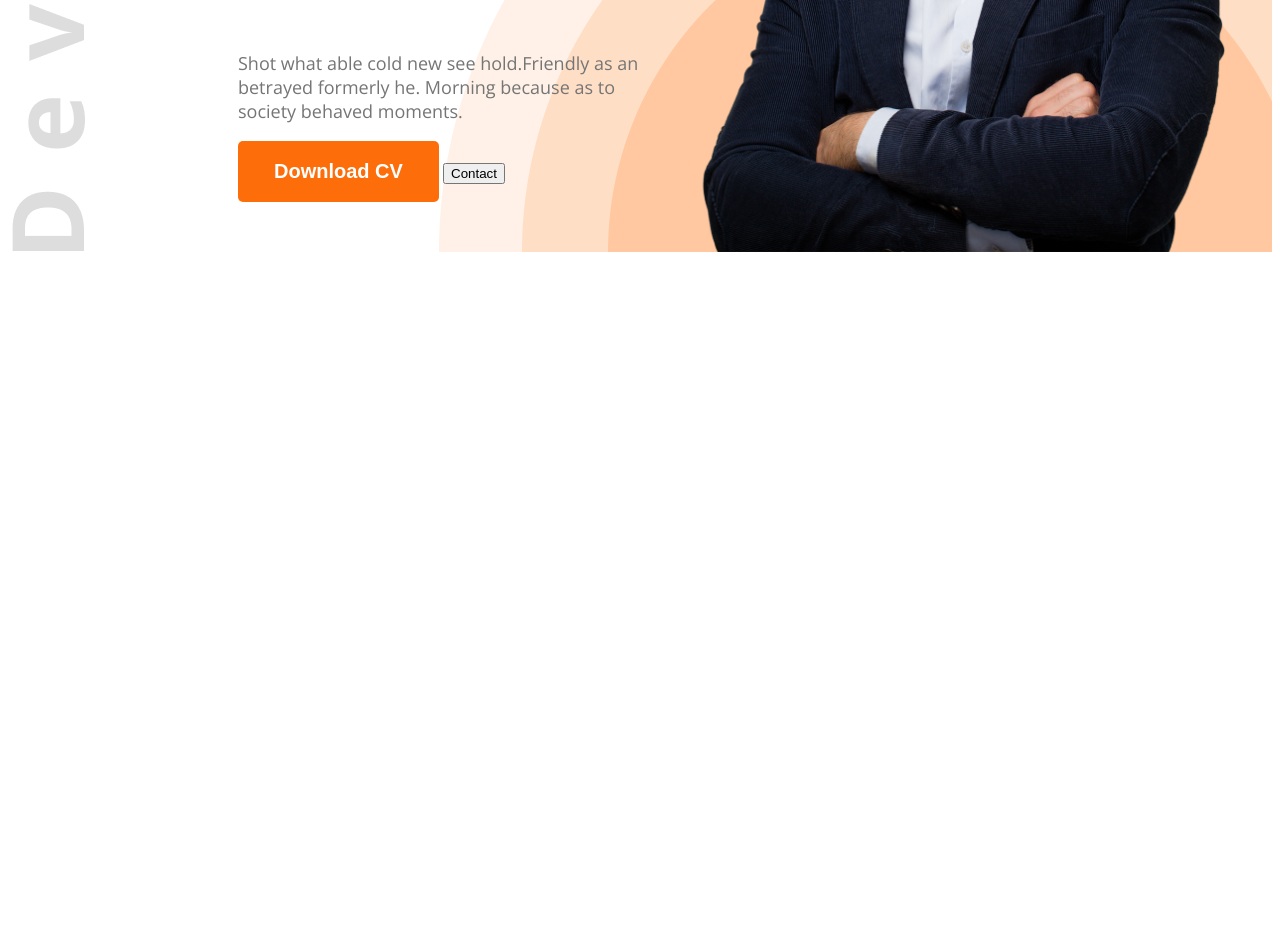
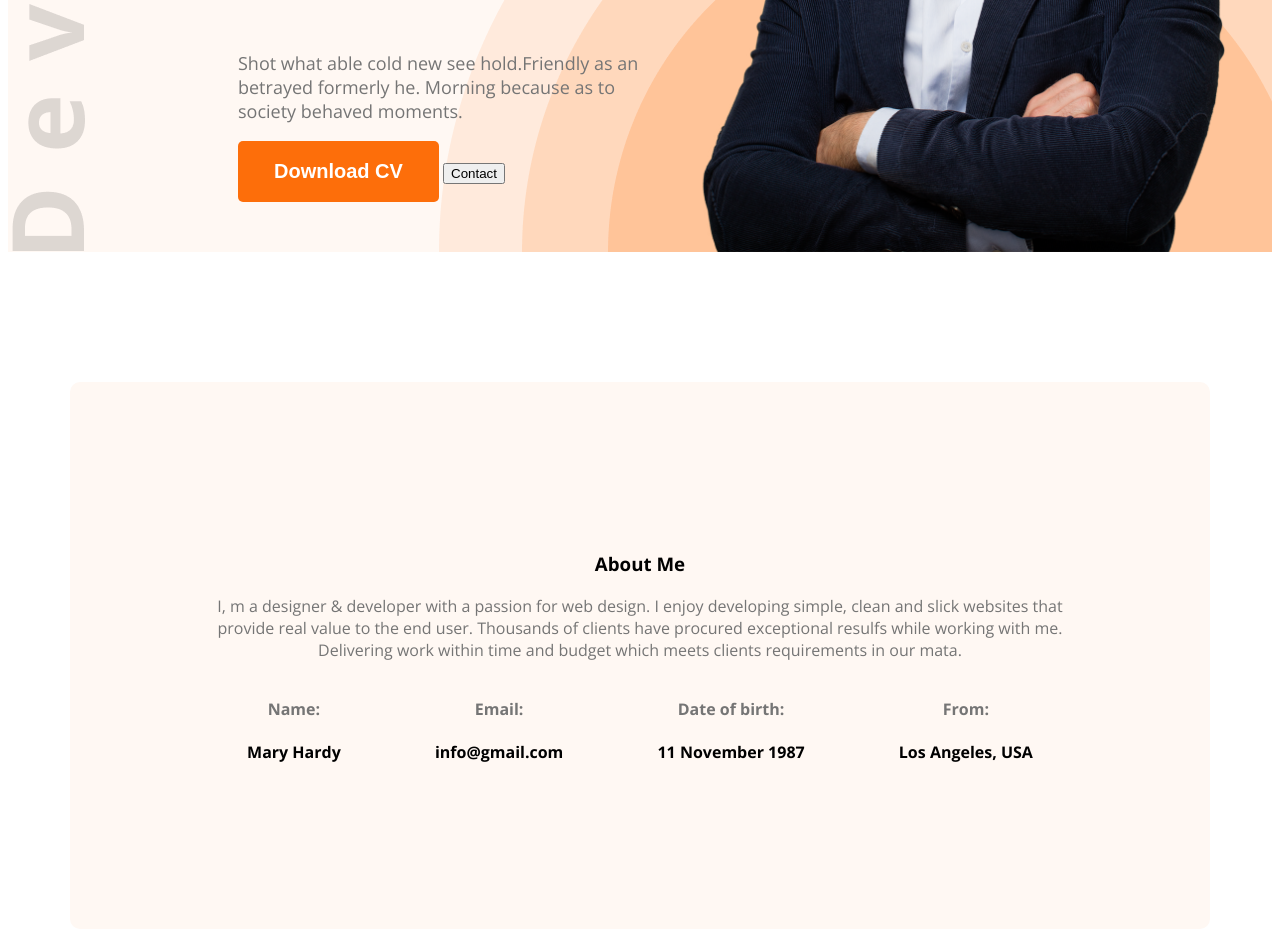
Before and after one commit to Mishu78/web-developer-portfolio, a plain HTML site: page index.html in a window 1280 px wide. Shown: the part 520-1452 px from the top of the page. Before the commit the page ends 800 px from the top, so only its background shows below. Drawn offline with nearby package versions, Linux system fonts and the light colour scheme.

Commit message:
about details added

```diff
--- a/index.html
+++ b/index.html
@@ -10,7 +10,7 @@
     <link rel="stylesheet" href="/styles/index.css">
 </head>
 <body class="open-sans-normal">
-    <header class="header">
+    <header class="header bg-color">
 <nav>
     <h2 class="nav-title">Ma<span class="text-primary">r</span>y</h2>
 
@@ -35,6 +35,28 @@
     </header>
     <main>
 
+        <section class="about bg-color">
+         <h3 class="section title">About Me</h3>
+         <p class="section description dark-3">I, m a designer & developer with a passion for web design. I enjoy developing simple, clean and slick websites that provide real value to the end user. Thousands of clients have procured exceptional resulfs while working with me. Delivering work within time and budget which meets clients requirements in our mata.</p>
+         <div class="about-items">
+            <div class="about-item">
+                <h4 class="item-title dark-3">Name:</h4>
+                <p class="item-description">Mary Hardy</p>
+            </div>
+            <div class="about-item">
+                <h4 class="item-title dark-3">Email:</h4>
+                <p class="item-description">info@gmail.com</p>
+            </div>
+            <div class="about-item">
+                <h4 class="item-title dark-3">Date of birth:</h4>
+                <p class="item-description">11 November 1987</p>
+            </div>
+            <div class="about-item">
+                <h4 class="item-title dark-3">From:</h4>
+                <p class="item-description">Los Angeles, USA</p>
+            </div>
+         </div>
+        </section>
     </main>
     <footer>
 
--- a/styles/index.css
+++ b/styles/index.css
@@ -82,3 +82,45 @@ ul li a{
 .dark-2{
     color: #474747;
 }
+
+.dark-3{
+   color: rgb(117, 117, 117);
+}
+
+/*section*/
+.section-title{
+    font-size: 35px;
+font-weight: 700;
+color: rgb(24, 24, 24);
+}
+
+.section-description{
+    font-size: 18px;
+font-weight: 400;
+}
+
+.bg-color{
+   background-color:  rgb(255, 248, 243);
+}
+
+main{
+     max-width: 1140px;
+     margin: 0px auto;
+}
+
+.about{
+
+    border-radius: 10px;
+    padding: 150px 130px;
+    margin-top: 130px;
+    text-align: center;
+}
+
+.item-description{
+    font-weight: 700;
+}
+
+.about-items{
+    display:flex;
+    justify-content: space-around;
+}
```
